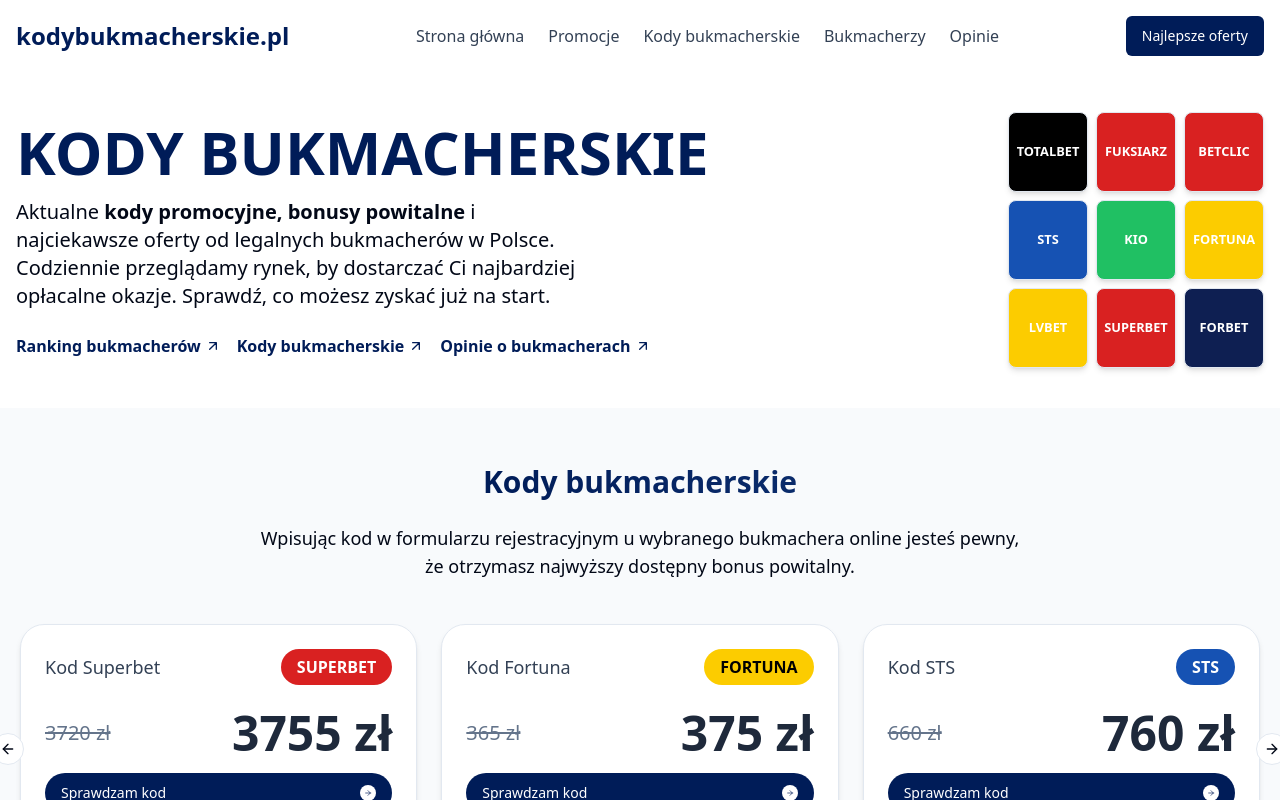
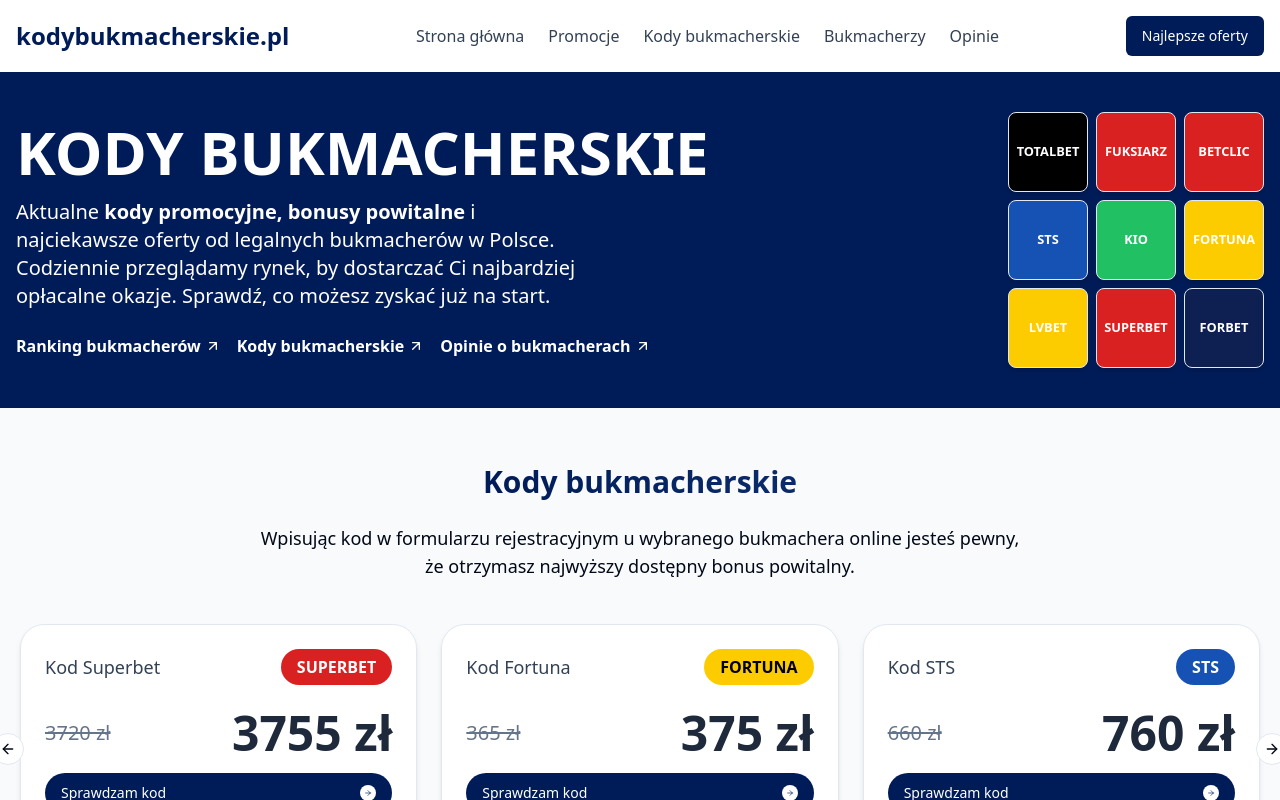
Before and after one commit to HappySEOGuy/final-clash-hub, a React (Vite) app: page / in a window 1280 px wide. Shown: the top 800 px of the page. Built offline with nearby package versions, Linux system fonts and the light colour scheme.

Commit message:
Fix: Header color and text
Change the header background to navy blue and the text color to white.

```diff
--- a/src/components/KodyHeader.tsx
+++ b/src/components/KodyHeader.tsx
@@ -4,15 +4,15 @@ import { Card } from '@/components/ui/card';
 
 const KodyHeader = () => {
   return (
-    <div className="bg-white py-10">
+    <div className="bg-[#001c58] py-10 text-white">
       <div className="container mx-auto px-4">
         <div className="flex flex-col md:flex-row justify-between items-center">
           <div className="mb-6 md:mb-0">
-            <h1 className="text-4xl md:text-6xl font-bold text-[#001c58] mb-4">
-              <span className="text-[#001c58]">KODY</span> <br className="md:hidden" />
+            <h1 className="text-4xl md:text-6xl font-bold text-white mb-4">
+              <span className="text-white">KODY</span> <br className="md:hidden" />
               BUKMACHERSKIE
             </h1>
-            <p className="text-lg md:text-xl max-w-xl">
+            <p className="text-lg md:text-xl max-w-xl text-white">
               Aktualne <span className="font-bold">kody promocyjne, bonusy powitalne</span> i najciekawsze
               oferty od legalnych bukmacherów w Polsce. Codziennie
               przeglądamy rynek, by dostarczać Ci najbardziej opłacalne okazje.
@@ -20,19 +20,19 @@ const KodyHeader = () => {
             </p>
 
             <div className="flex space-x-4 mt-6">
-              <a href="#ranking" className="flex items-center text-[#001c58] hover:underline font-semibold">
+              <a href="#ranking" className="flex items-center text-white hover:underline font-semibold">
                 <span>Ranking bukmacherów</span>
                 <svg className="w-4 h-4 ml-1" viewBox="0 0 24 24" fill="none">
                   <path d="M7 17L17 7M17 7H7M17 7V17" stroke="currentColor" strokeWidth="2" strokeLinecap="round" strokeLinejoin="round"/>
                 </svg>
               </a>
-              <a href="#kody" className="flex items-center text-[#001c58] hover:underline font-semibold">
+              <a href="#kody" className="flex items-center text-white hover:underline font-semibold">
                 <span>Kody bukmacherskie</span>
                 <svg className="w-4 h-4 ml-1" viewBox="0 0 24 24" fill="none">
                   <path d="M7 17L17 7M17 7H7M17 7V17" stroke="currentColor" strokeWidth="2" strokeLinecap="round" strokeLinejoin="round"/>
                 </svg>
               </a>
-              <a href="#opinie" className="flex items-center text-[#001c58] hover:underline font-semibold">
+              <a href="#opinie" className="flex items-center text-white hover:underline font-semibold">
                 <span>Opinie o bukmacherach</span>
                 <svg className="w-4 h-4 ml-1" viewBox="0 0 24 24" fill="none">
                   <path d="M7 17L17 7M17 7H7M17 7V17" stroke="currentColor" strokeWidth="2" strokeLinecap="round" strokeLinejoin="round"/>
```
